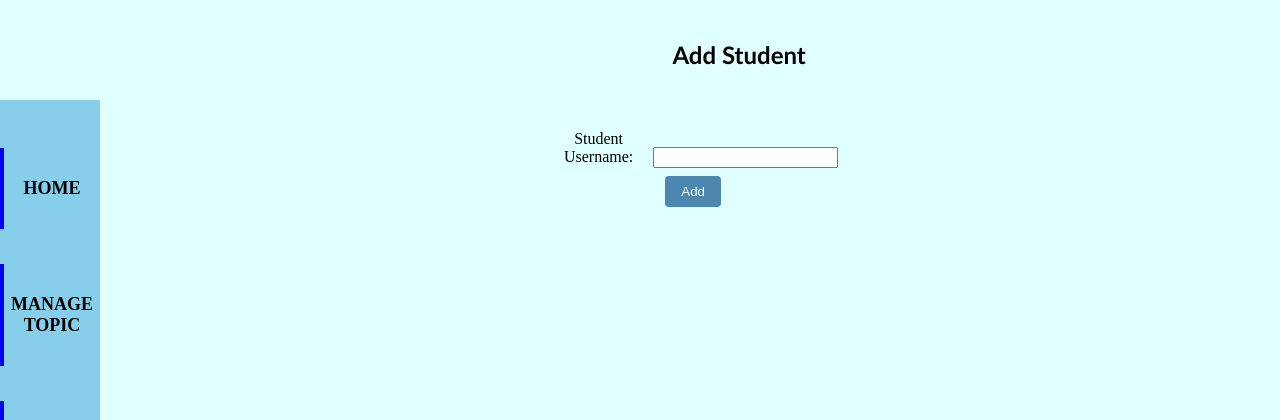
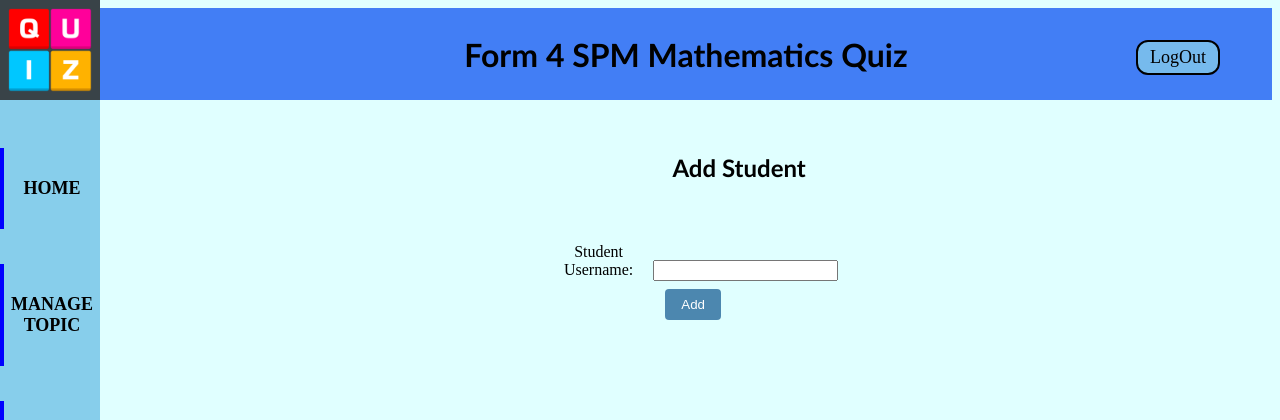
Before and after one commit to Xavernus2nd/wdt, a PHP site: page /addStudentAdmin.php?classID=1 in a window 1280 px wide. Shown: the top 420 px of the page. Run offline with PHP 8.4, Linux system fonts and the light colour scheme; the visitor is signed in with stand-in values (Sample User, id 1).

Commit message:
fixed layout

```diff
--- a/addStudentAdmin.php
+++ b/addStudentAdmin.php
@@ -9,7 +9,10 @@
 </head>
 <body>
 
-
+<header>
+        <div id="logo"></div>
+        <h1>Form 4 SPM Mathematics Quiz</h1>
+</header>
 <nav>
     <?php include 'nAdmin.php'; ?>
 </nav>
@@ -71,6 +74,9 @@ if(isset($_POST['add_student'])){
     </center>
     </div>
 </section>
+<div class="loginTop">
+    <a href=logout.php id="logout">LogOut</a>
+</div>
 <footer>
     <?php include 'footer.php'; ?>
 </footer>
```
